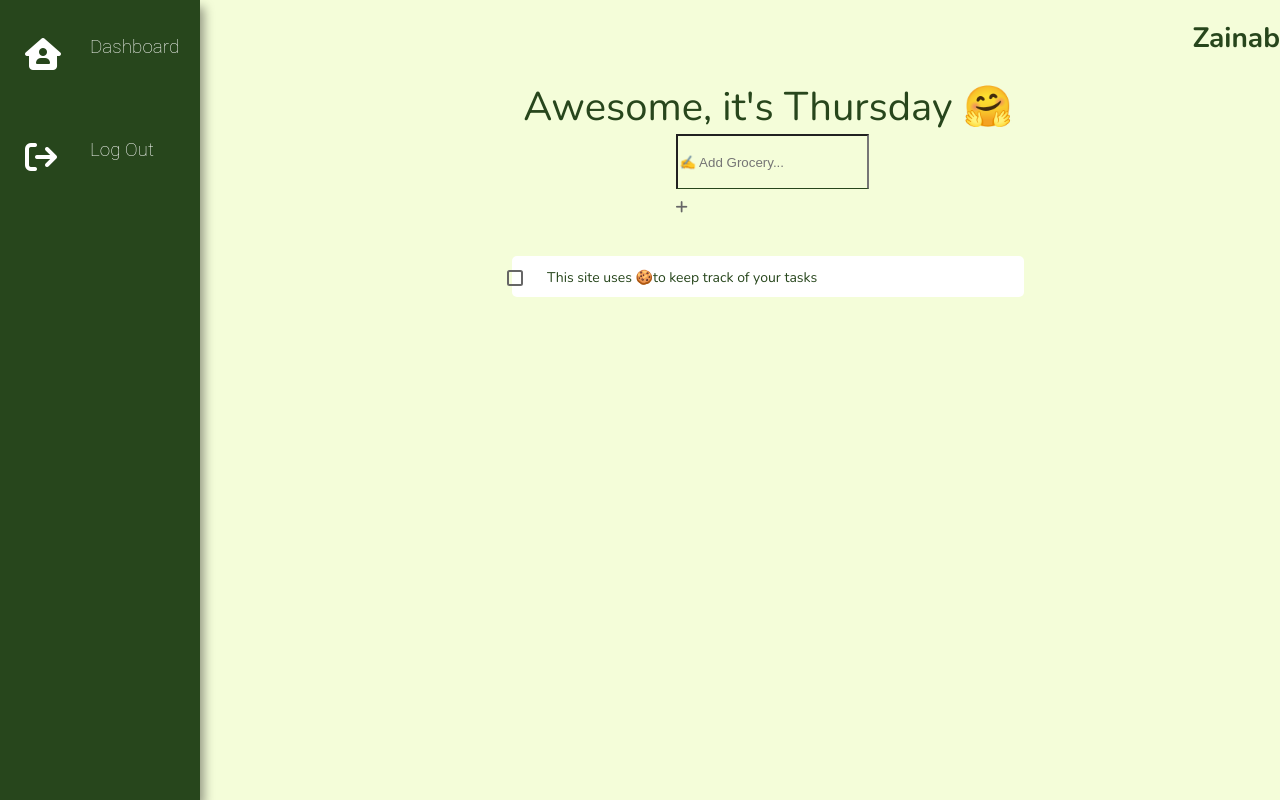
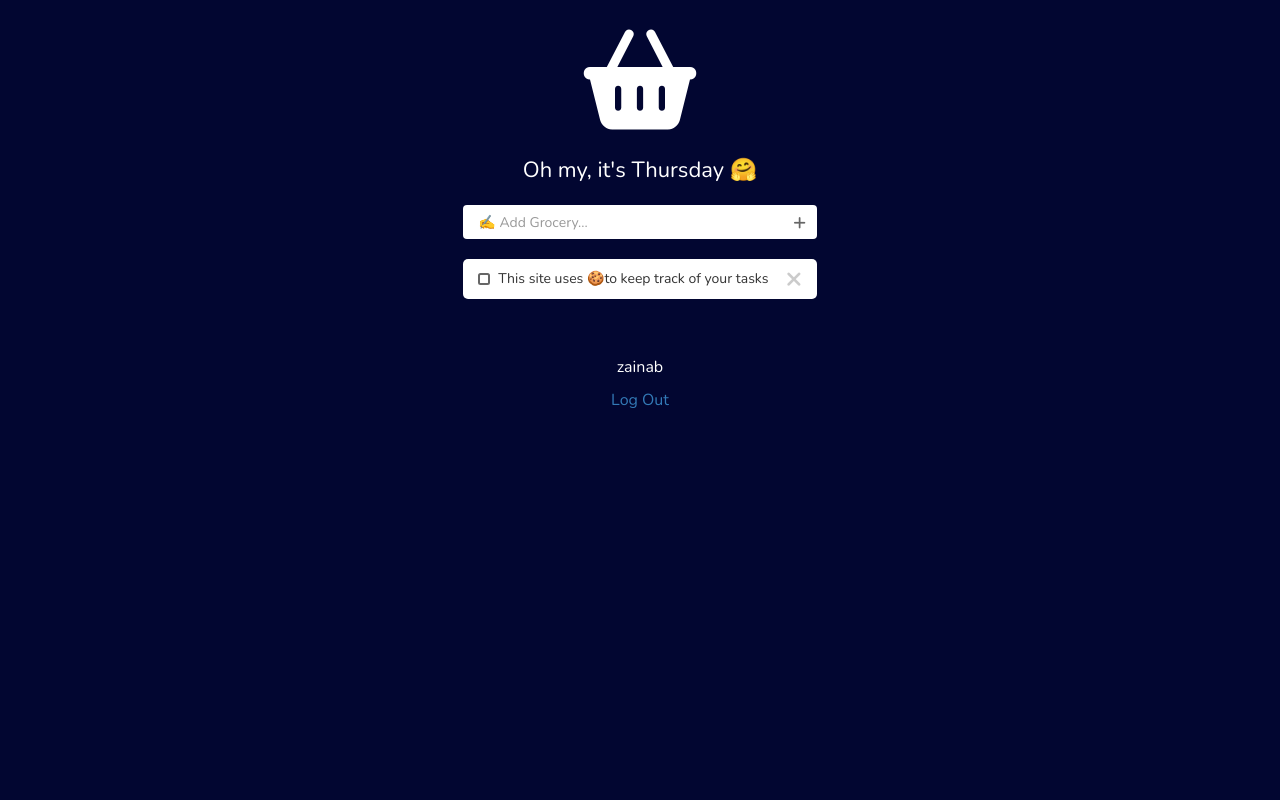
Before and after one commit to Zeesky-code/addtoList, a Django app: page /home in a window 1280 px wide. Run offline with Django 4.2, Linux system fonts and the light colour scheme; a user stored in the database is signed in; data comes from the database, SQL or seed files in the repository; both versions use the stored data as it was after the commit; some libraries are stand-ins or nearby versions.

Commit message:
Redesigned dashboard

```diff
--- a/main/urls.py
+++ b/main/urls.py
@@ -7,7 +7,7 @@ urlpatterns=[
     path('login', views.loginPage, name="login"),
     path('home', views.home, name = "home"),
     path('logout', views.logout_view, name="logout_view"),
-    path("update/grocery/<int:pk>/", views.update_grocery, name="update_grocery"),
+    path("update_grocery", views.update_grocery, name="update_grocery"),
     path("buy/grocery/<int:pk>/", views.buy_grocery, name="buy_grocery"),
     path("delete/grocery/<int:pk>/", views.delete_grocery, name="delete_grocery"),
 ]
--- a/main/views.py
+++ b/main/views.py
@@ -72,17 +72,17 @@ def home(request):
     context = {"groceries":groceries, "page_obj": page_obj}
     return render (request, 'main.html', context)
 
-def update_grocery(request, pk):
+def update_grocery(request):
     """
     Update todo item
     Args:
         pk (Integer): Todo ID - primary key
     """
     # NOTE: below get_object_or_404() returns a data if exists else status 404 not found
-    grocery = get_object_or_404(TodoItem, id=pk, user=request.user)
+    grocery = get_object_or_404(TodoItem, name=name, user=request.user)
 
     # NOTE: request.POST.get("todo_{pk}") is the input name of the todo modal
-    grocery.name = request.POST.get(f"todo_{pk}")
+    grocery.name = request.POST.get(f"grocery_{name}")
     grocery.save()
     # return redirect("home")
     return HttpResponseRedirect(request.META.get('HTTP_REFERER'))
--- a/static/css/main.css
+++ b/static/css/main.css
@@ -1,117 +1,36 @@
-@import 'https://fonts.googleapis.com/css?family=Nunito:400,700';
-:root{
-  --main: #27461c;
-}
-body {
-  font: 14px 'Nunito', sans-serif;
-  display: grid;
-  grid-template-columns: 1fr 9fr;
-  margin: 0;
-  height: 100vh;
-  background: #F4FDD9;
-  color: var(--main);
-}
-.nav__cont {
-  position: fixed;
-  width: 60px;
-  top: 0;
-  height: 100vh;
-  z-index: 100;
-  background-color: var(--main);
-  overflow: hidden;
-  transition: width 0.3s ease;
-  cursor: pointer;
-  box-shadow: 4px 7px 10px rgba(0, 0, 0, 0.4);
+:root {
+  --c-gray: #8d959b;
+  --c-light: #f9f9f9;
+  --c-dark: #404060;
+  --c-red: #e96575;
+  --c-blue: #4b96f0;
 }
 
-.nav__cont:hover {
-  width: 200px;
+.body {
+  background: #020631;
+  font: 14px 'Nunito', sans-serif;
 }
 
-.nav {
-  list-style-type: none;
-  color: white;
-}
-.nav:first-child {
-  padding-top: 1.5rem;
+.today {
+  font-size: 22px;
 }
 
-.nav__items {
-  padding-bottom: 3rem;
-  font-family: 'roboto';
+
+.animated.bounceIn,
+.animated.bounceOut,
+.animated.flipOutX,
+.animated.flipOutY {
+  font-size: 13px;
 }
 
-.nav__items a {
-  position: relative;
-  display: block;
-  top: -35px;
-  padding-left: 25px;
-  padding-right: 15px;
-  transition: all 0.3s ease;
-  margin-left: 25px;
-  margin-right: 10px;
-  text-decoration: none;
-  color: white;
-  font-family: 'roboto';
-  font-weight: 100;
-  font-size: 1.35em;
-}
-
-.nav__items a:after {
-  content: '';
-  width: 100%;
-  height: 100%;
-  position: absolute;
-  top: 0;
-  left: 0;
-  border-radius: 2px;
-  background: radial-gradient(circle at 94.02% 88.03%, #fcfcfc, transparent 100%);
-  opacity: 0;
-  transition: all 0.5s ease;
-  z-index: -10;
-}
-
-.nav__items:hover a:after {
-  opacity: 1;
-}
-
-.nav__items i {
-  font-size: 2rem;
-  position: relative;
-  left: -25px;
-  cursor: pointer;
-}
-
-main {
-  display: grid;
-  grid-template-rows: 1fr 9fr;
-  width: 80vw;
-  margin-left: 20vw;
-  height:100vh;
-}
-.username{
-  text-align: right;
-  text-transform: capitalize;
-}
-
-.wrapper{
-  display:flex;
-  flex-direction: column;
-  align-items: center;
-}
-.today{
-  font-size: 2.5rem;
+.container {
+  padding-top: 75px;
 }
 
 .grocery-list {
   margin: 20px 0;
 }
-.wrapper ul{
-  list-style-type: none;
-  padding: 0;
-  margin: 0;
-  width: 50%;
-}
+
 .grocery-list li {
   background: #fff;
   border-radius: 5px;
@@ -120,18 +39,43 @@ main {
   word-break: break-word;
 }
 
+.grocery-list li.danger {
+  background: rgb(85, 41, 220);
+}
+
+.grocery-list li.danger label {
+  text-decoration: line-through;
+  color: #fff;
+}
+
+.grocery-list li.danger label .checkbox-mask {
+  border-color: transparent;
+}
+
+.grocery-list li.danger label .checkbox-mask:after {
+  content: '\f00c';
+  font-family: 'FontAwesome';
+  display: block;
+  position: absolute;
+  top: -3px;
+  left: 0;
+}
+
 .grocery-list li .checkbox {
   margin: 0;
   padding: 10px 15px;
   border-radius: 5px;
 }
+
 .grocery-list li label {
   display: block;
   padding-right: 10px;
 }
+
 .grocery-list li label input[type="checkbox"] {
   visibility: hidden;
 }
+
 .grocery-list li label .checkbox-mask {
   display: block;
   border: 2px solid #666;
@@ -142,22 +86,31 @@ main {
   margin-left: -20px;
   margin-top: 4px;
 }
-.grocery-list li .close {
+
+.grocery-list li .functions {
   display: none;
   position: absolute;
   width: 12px;
   height: 16px;
   top: 50%;
   margin-top: -8px;
-  right: 10px;
+  right: 25px;
   font-size: 16px;
 }
-.grocery-list li .close .fa {
+
+.grocery-list li .functions .fa {
   line-height: 16px;
+  padding-right: 3px;
+  cursor: pointer;
 }
-.grocery-list li:hover .close {
-  display: block;
+.grocery-list li .functions .fa:hover{
+  color: var(--c-blue);
 }
+
+.grocery-list li:hover .functions {
+  display: flex;
+}
+
 .has-feedback .fa {
   line-height: 35px;
   cursor: pointer;
@@ -168,84 +121,278 @@ main {
   -webkit-transition: color 0.15s linear;
   transition: color 0.15s linear;
 }
+
 .has-feedback .fa:hover {
-  color: #999;
+  color: var(--c-blue);
 }
 
-/* user profile settigns */
-form{
-  width:70%;
-  display: flex;
-  flex-direction: column;
-  padding-left: 2rem;
+.add-control {
+  margin-top: 20px;
+  position: relative;
 }
 
-form *{
-  font-weight: bold;
+.add-control .form-control {
+  padding-right: 25px;
 }
-.form-group{
-  display: flex;
-  flex-direction: column;
-  padding-bottom: 2rem;
+
+.add-control .refresh {
+  position: absolute;
+  top: 8px;
+  right: 0;
+  font-size: 14px;
+  -webkit-transform: translateX(100%);
+  transform: translateX(100%);
+  margin-right: -10px;
+  cursor: pointer;
+  color: #9da1af;
+  -webkit-transition: color 0.15s linear;
+  transition: color 0.15s linear;
 }
-form label{
-  font-size: 1rem;
-  color:#8f9096;
+
+.add-control .refresh:hover {
+  color: #666;
 }
-.form-group input{
-  width:100%;
-  height: 50px;
-  background-color: transparent;
-  border-bottom: 1px solid var(--main);
+
+.form-control,
+.form-control:focus,
+.form-control:active,
+.form-control:active:focus {
+  border: none;
+  padding: 10px 15px;
+  outline: none;
+}
+
+.form-control {
+  -webkit-box-shadow: none;
+  box-shadow: none;
+  -webkit-transition: all 0.2s linear;
+  transition: all 0.2s linear;
+}
+
+.form-control:focus {
+  -webkit-box-shadow: 0 0 15px rgba(0, 0, 0, 0.2);
+  box-shadow: 0 0 15px rgba(0, 0, 0, 0.2);
+}
+
+.separator {
+  margin: 15px auto;
+  width: 50%;
+  height: 1px;
 
 }
-.form-group input:hover, input:focus , input:-internal-autofill-selected{
-  background-color: transparent;
-  border-bottom: 1px solid var(--main);
 
-}
-form .form-control,form .form-control:focus{
-  border-color:transparent;
-  border-bottom-color: #bebcc1;
-  box-shadow:none;
+.animated {
+  -webkit-animation-duration: 0.45s;
+  animation-duration: 0.45s;
+  -webkit-animation-fill-mode: both;
+  animation-fill-mode: both;
 }
 
-.buttons{
-  margin-top: 10vh ;
-  display: flex;
-  justify-content: center;
-  height: 3rem;
-}
-.col{
-  width: 50%;
-  display: flex;
-  justify-content: center;
-}
-form .btn{
-  border-radius: 0px;
-  border-color: transparent;
-  width: 25vw;
+.animated.fast {
+  -webkit-animation-duration: 0.25s;
+  animation-duration: 0.25s;
 }
 
-.btn.btn-default{
-  background: #ebebeb;
-  color:#8f9096;
-  margin-right: 10px;
-}
-
-.btn.btn-primary{
-  background: var(--main);
-  color:white;
+.today {
+  text-align: center;
+  color: #fff;
 }
 
 
-@media screen and (min-width: 600px) {
-  .nav__items i {
-    width: 32px;
-    height: 32px;
-    left: -15px;
-  }
-  .nav__cont {
-      width: 80px;
+.zero {
+
+  top: 8px;
+  right: 0;
+  font-size: 14px;
+  -webkit-transform: translateX(100%);
+  transform: translateX(100%);
+  margin-right: -10px;
+  cursor: pointer;
+  color: #9da1af;
+  -webkit-transition: color 0.15s linear;
+  transition: color 0.15s linear;
+}
+
+
+
+.group:after,
+.btn_wrapper {
+  content: "";
+  display: table;
+  clear: both;
+}
+
+.btn_wrapper {
+  max-width: 250px;
+  margin: 0 auto;
+}
+
+
+button {
+
+  font-size: 16px;
+  color: #ffffff;
+  background: #fff0;
+  padding: 10px 20px;
+  transition: all 0.3s;
+  outline: none;
+  border-color: #FFF;
+  border-radius: 35px;
+  margin-left: 5px;
+  margin-right: 5px;
+}
+
+button[disabled] {
+  color: var(--c-gray) !important;
+  background: #fff !important;
+}
+
+.output {
+  padding-bottom: 10px;
+
+}
+
+.output button {
+  color: var(--c-blue);
+}
+
+.output button:hover,
+.output button:focus {
+  transform: scale(1.5);
+  background: transparent;
+}
+
+#start {
+  background: #6200ff;
+  border: none;
+  border-radius: 20px;
+  padding-left: 35px;
+  padding-right: 35px;
+}
+
+#start:hover {
+
+  box-shadow: 0 0 25px 0 #452579;
+  color: white;
+}
+
+#inc {
+  border: none;
+  font-size: 40px;
+  border-radius: 20px;
+  padding-left: 35px;
+  padding-right: 35px;
+}
+
+#dec {
+
+  border: none;
+  font-size: 40px;
+  border-radius: 20px;
+  padding-left: 35px;
+  padding-right: 35px;
+}
+
+#reset {
+
+  color: var(--c-red);
+}
+
+#reset:hover,
+#reset:focus {
+  background-color: var(--c-red);
+  color: #fff;
+  border-radius: 20px;
+  padding-left: 35px;
+  padding-right: 35px;
+}
+
+
+.pomodoro {
+  text-align: center;
+}
+
+p {
+  margin: 15px 0 10px;
+  font-size: 46px;
+  font-weight: 700;
+  color: #FFF;
+
+}
+
+
+.fa-ban:before {
+  content: "\f05e";
+  color: #8c8c8c;
+  font-size: 29px;
+}
+
+
+.logo {
+  text-align: center;
+  margin-top: 30px;
+  margin-bottom: -50px;
+}
+.fa-basket-shopping {
+  font-size: 10rem;
+  color: #ffffff;
+}
+
+.h4,
+h4 {
+  font-size: 16px;
+  color: #fff;
+  text-align: center;
+  margin-top: 40px;
+}
+
+a:focus,
+a:hover {
+  color: #fbfbfb;
+  text-decoration: none;
+}
+
+.fa-remove:before,
+.fa-functions:before,
+.fa-times:before {
+  content: "\f00d";
+  color: #000;
+}
+
+
+
+@media (max-width: 768px) {
+  .col-xs-offset-3 {
+      margin-left: 10%;
   }
 }
+
+@media (max-width: 768px) {
+  .col-xs-6 {
+      width: 80%;
+  }
+}
+
+@viewport {
+  width: device-width;
+  zoom: 1;
+}
+
+@media (min-width: 992px) {
+  .container {
+      width: 100%;
+      max-width: 1150PX;
+  }
+}
+
+@media (max-width: 680px) {
+  svg {
+      width: 70px;
+      height: 70px;
+
+  }
+}
+
+.grocery-list input[type="checkbox"] {
+  opacity: 0;
+}
--- a/static/js/index.js
+++ b/static/js/index.js
@@ -27,7 +27,7 @@ function setToDone(id) {
   if (baseState[id].status === 'new') {
     baseState[id].status = 'done'
   } else {
-        baseState[id].status = 'new';
+    baseState[id].status =  'new';
   }
 
   syncState(baseState);
@@ -56,7 +56,7 @@ function addItem(text, status, id, noUpdate) {
   var id = id ? id : generateID();
   var c = status === "done" ? "danger" : "";
   var item =
-        '<li class="grocery" data-id="' +
+    '<li data-id="' +
     id +
     '" class="animated flipInX ' +
     c +
@@ -82,7 +82,7 @@ function addItem(text, status, id, noUpdate) {
   $(".form-control")
     .val("")
     .attr("placeholder", "✍️ Add Grocery...");
-    setTimeout(function () {
+  setTimeout(function() {
     $(".grocery-list li").removeClass("animated flipInX");
   }, 500);
 
@@ -92,34 +92,34 @@ function addItem(text, status, id, noUpdate) {
 }
 
 function refresh() {
-    $(".grocery-list li").each(function (i) {
+  $(".grocery-list li").each(function(i) {
     $(this)
       .delay(70 * i)
-            .queue(function () {
+      .queue(function() {
         $(this).addClass("animated bounceOutLeft");
         $(this).dequeue();
       });
   });
 
-    setTimeout(function () {
+  setTimeout(function() {
     $(".grocery-list li").remove();
     $(".no-items").removeClass("hidden");
     $(".err").addClass("hidden");
   }, 800);
 }
 
-$(function () {
+$(function() {
   var err = $(".err"),
     formControl = $(".form-control"),
     isError = formControl.hasClass("hidden");
 
   if (!isError) {
-        formControl.blur(function () {
+    formControl.blur(function() {
       err.addClass("hidden");
     });
   }
 
-    $(".add-btn").on("click", function () {
+  $(".add-btn").on("click", function() {
     var itemVal = $(".form-control").val();
     addItem(itemVal);
     formControl.focus();
@@ -127,7 +127,7 @@ $(function () {
 
   $(".refresh").on("click", refresh);
 
-    $(".grocery-list").on("click", 'input[type="checkbox"]', function () {
+  $(".grocery-list").on("click", 'input[type="checkbox"]', function() {
     var li = $(this)
       .parent()
       .parent()
@@ -137,26 +137,26 @@ $(function () {
 
     setToDone(li.data().id);
 
-        setTimeout(function () {
+    setTimeout(function() {
       li.removeClass("animated flipInX");
     }, 500);
   });
 
-    $(".grocery-list").on("click", ".close", function () {
+  $(".grocery-list").on("click", ".close", function() {
     var box = $(this)
       .parent()
       .parent();
 
     if ($(".grocery-list li").length == 1) {
       box.removeClass("animated flipInX").addClass("animated                bounceOutLeft");
-            setTimeout(function () {
+      setTimeout(function() {
         box.remove();
         $(".no-items").removeClass("hidden");
         $(".refresh").addClass("hidden");
       }, 500);
     } else {
       box.removeClass("animated flipInX").addClass("animated bounceOutLeft");
-            setTimeout(function () {
+      setTimeout(function() {
         box.remove();
       }, 500);
     }
@@ -164,7 +164,7 @@ $(function () {
     deleteTodo(box.data().id)
   });
 
-    $(".form-control").keypress(function (e) {
+  $(".form-control").keypress(function(e) {
     if (e.which == 13) {
       var itemVal = $(".form-control").val();
       addItem(itemVal);
@@ -210,7 +210,7 @@ var randomWord =
 
 todayContainer.innerHTML = randomWord + n;
 
-$(document).ready(function () {
+$(document).ready(function() {
   var state = getState();
 
   if (!state) {
@@ -218,7 +218,7 @@ $(document).ready(function () {
     state = getState();
   }
 
-    Object.keys(state).forEach(function (todoKey) {
+  Object.keys(state).forEach(function(todoKey) {
     var todo = state[todoKey];
     addItem(todo.title, todo.status, todo.id, true);
   });
--- a/templates/main.html
+++ b/templates/main.html
@@ -3,12 +3,7 @@
 {% load static %}
 
 <head>
-    <meta charset="UTF-8">
-    <meta http-equiv="X-UA-Compatible" content="IE=edge">
-    <meta name="viewport" content="width=device-width, initial-scale=1.0">
-    <title>Add to List</title>
-    <link href="{% static 'css/main.css' %}" rel="stylesheet" type="text/css" />
-    <script src="https://kit.fontawesome.com/fd2b0feaf2.js" crossorigin="anonymous"></script>
+    <script async src="https://www.googletagmanager.com/gtag/js?id=UA-57635392-5"></script>
     <script>
         window.dataLayer = window.dataLayer || [];
         function gtag() { dataLayer.push(arguments); }
@@ -16,57 +11,116 @@
 
         gtag('config', 'UA-57635392-5');
     </script>
+    <title>Todost ✍️</title>
+    <meta name="viewport" content="height=device-height, initial-scale=1, user-scalable=no">
+    <meta name="description"
+        content="Todost - Beautiful Todo list to uses 🍪 to track your tasks ! Made with ❤️ by Quentin Colus" />
+    <link rel="shortcut icon" href="todost.png">
+    <link href="https://fonts.googleapis.com/css?family=Nunito:400,700" rel="stylesheet">
+    <meta charset="UTF-8">
+    <link rel="stylesheet" href="https://cdnjs.cloudflare.com/ajax/libs/meyer-reset/2.0/reset.min.css">
+    <link rel="stylesheet" href="https://cdn.jsdelivr.net/npm/bootstrap@4.0.0/dist/css/bootstrap.min.css" integrity="sha384-Gn5384xqQ1aoWXA+058RXPxPg6fy4IWvTNh0E263XmFcJlSAwiGgFAW/dAiS6JXm" crossorigin="anonymous">
+    <link rel='stylesheet prefetch' href='http://maxcdn.bootstrapcdn.com/bootstrap/3.3.5/css/bootstrap.min.css'>
+    <link rel='stylesheet prefetch' href='https://cdnjs.cloudflare.com/ajax/libs/animate.css/3.4.0/animate.min.css'>
+    <script src="https://kit.fontawesome.com/fd2b0feaf2.js" crossorigin="anonymous"></script>
+    <link href="{% static 'css/main.css' %}" rel="stylesheet" type="text/css" />
 </head>
 
 <body>
-    <nav class="nav__cont">
-        <ul class="nav">
-            <li class="nav__items ">
-                <i class="fa-solid fa-house-user"></i>
-                <a href="{% url 'home'%}">Dashboard</a>
-            </li>
-
-            <li class="nav__items " id="last">
-                <i class="fa-solid fa-arrow-right-from-bracket"></i>
-                <a href="{% url 'logout_view'%}">Log Out</a>
-            </li>
-        </ul>
-    </nav>
-    {% block content %}
-    <main>
-        <div class="head">
-            <h1 class="username">{{user.username}}</h1>
+    <div class="logo">
+        <i class="fa-solid fa-basket-shopping"></i>
     </div>
 
-        <div class="wrapper">
-            <div class="today"></div>
+    <body class="body">
+        <div class="container">
+            <div class="today">
+            </div>
+            <div class="row">
+                <div class="col-md-4 col-md-offset-4 col-xs-6 col-xs-offset-3">
+                    <div class="add-control">
                         <div class="form-group has-feedback">
-                <input type="text" name="new-grocery" class="form-control" placeholder="✍️ Add Grocery..." />
-                <i class="fa fa-plus form-control-feedback add-btn" title="Add item"></i>
+                            <input type="text" class="form-control" placeholder="✍️ Add Grocery..." />
+                            <i class="fa fa-plus form-control-feedback add-btn" title="Add Grocery"></i>
                         </div>
+                    </div>
+                    <p class="err text-danger text-center hidden"><i class="fa fa-warning"></i> Oops! Please, enter name
+                        item</p>
+                    <p class="no-items text-muted text-center hidden"><i class="fa fa-ban"></i></p>
                     <ul class="grocery-list">
                         {% for grocery in groceries %}
                         <li class="grocery">
                             <div class="checkbox">
+                                <span class="functions">
+                                    <i class=" fa fa-solid fa-pen-to-square" data-toggle="modal"
+                                        data-target="#exampleModalCenter"></i>
                                     <span class="close">
                                         <i class="fa fa-times" aria-hidden="true"></i>
+                                    </span>
                                 </span>
                                 <label>
                                     <span class="checkbox-mask"></span>
                                     <input type="checkbox">{{grocery.name}}
                                 </label>
                             </div>
+                            <!-- Button trigger modal -->
+
                         </li>
                         {% endfor %}
                     </ul>
                 </div>
+            </div>
+        </div>
 
 
+        <!-- Edit Grocery Modal -->
+        <div class="modal fade" id="exampleModalCenter" tabindex="-1" role="dialog"
+            aria-labelledby="exampleModalCenterTitle" aria-hidden="true">
+            <div class="modal-dialog modal-dialog-centered" role="document">
+                <div class="modal-content">
+                    <div class="modal-header">
+                        <h5 class="modal-title" id="exampleModalLongTitle">Edit Grocery</h5>
+                        <button type="button" class="close" data-dismiss="modal" aria-label="Close">
+                            <span aria-hidden="true">&times;</span>
+                        </button>
+                    </div>
+                    <div class="modal-body">
+                        <form action="{% url 'update_grocery'  %}" method="post" class="edit-grocery-form">
+                            {% csrf_token %}
+                            <div class="modal-body">
+                                <input type="text" name="grocery_{{ grocery }}" id="" value="{{ grocery.name }}" required
+                                    size="40">
+                            </div>
+                            <div class="modal-footerr">
+                                <button type="button" class="btn btn-sm btn-secondary"
+                                    data-dismiss="modal">Close</button>
+                                <button type="submit" class="btn btn-sm btn-primary"
+                                    id="edit-grocery-submit">Submit</button>
+                            </div>
+                        </form>
+                    </div>
+                    <div class="modal-footer">
+                        <button type="button" class="btn btn-secondary" data-dismiss="modal">Close</button>
+                        <button type="button" class="btn btn-primary">Save changes</button>
+                    </div>
+                </div>
+            </div>
+        </div>
+        <div class"footer">
+            <h4>
+                {{user.username}}
+                <p></p>
+                <a href="{% url 'logout_view' %}">Log Out</a>
+            </h4>
+        </div>
+        </section>
         </main>
-    {% endblock %}
+        </div>
+        <script src="https://code.jquery.com/jquery-3.2.1.slim.min.js" integrity="sha384-KJ3o2DKtIkvYIK3UENzmM7KCkRr/rE9/Qpg6aAZGJwFDMVNA/GpGFF93hXpG5KkN" crossorigin="anonymous"></script>
+        <script src="https://cdn.jsdelivr.net/npm/popper.js@1.12.9/dist/umd/popper.min.js" integrity="sha384-ApNbgh9B+Y1QKtv3Rn7W3mgPxhU9K/ScQsAP7hUibX39j7fakFPskvXusvfa0b4Q" crossorigin="anonymous"></script>
+        <script src="https://cdn.jsdelivr.net/npm/bootstrap@4.0.0/dist/js/bootstrap.min.js" integrity="sha384-JZR6Spejh4U02d8jOt6vLEHfe/JQGiRRSQQxSfFWpi1MquVdAyjUar5+76PVCmYl" crossorigin="anonymous"></script>
         <script src='http://cdnjs.cloudflare.com/ajax/libs/jquery/2.1.3/jquery.min.js'></script>
         <script src='http://cdnjs.cloudflare.com/ajax/libs/jqueryui/1.11.2/jquery-ui.min.js'></script>
         <script src="{% static 'js/index.js' %}"></script>
+        <script src="https://unpkg.com/scrollreveal/dist/scrollreveal.min.js"></script>
     </body>
-
-</html>
+</body>
```
Also changed, not shown: db.sqlite3. Lines whose indentation alone changed are shown as unchanged.
